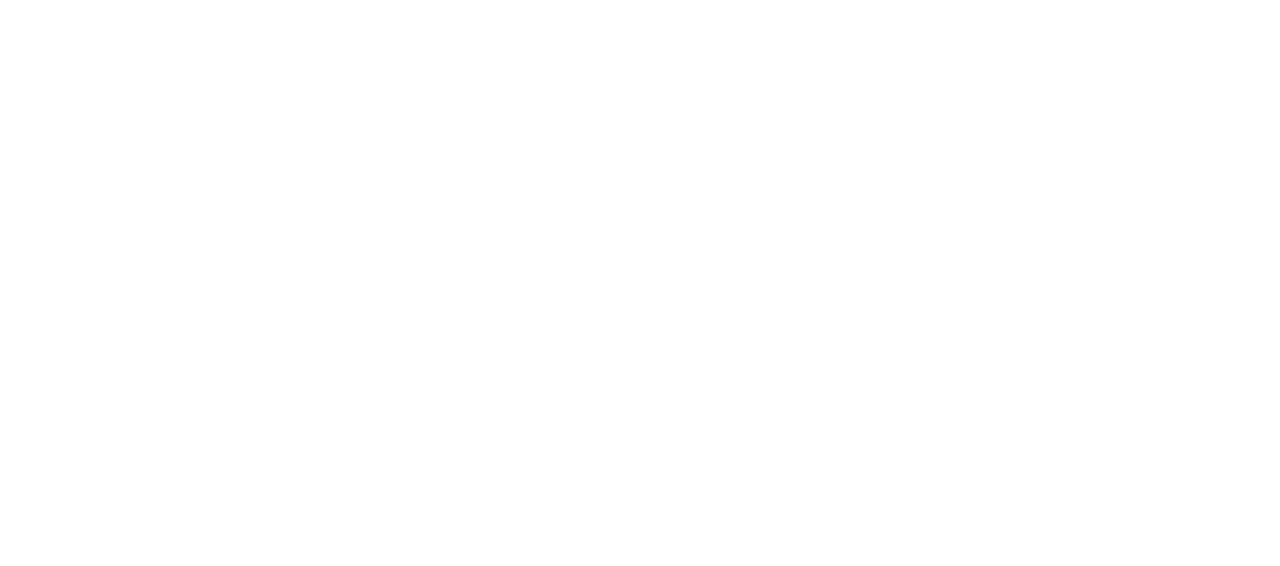
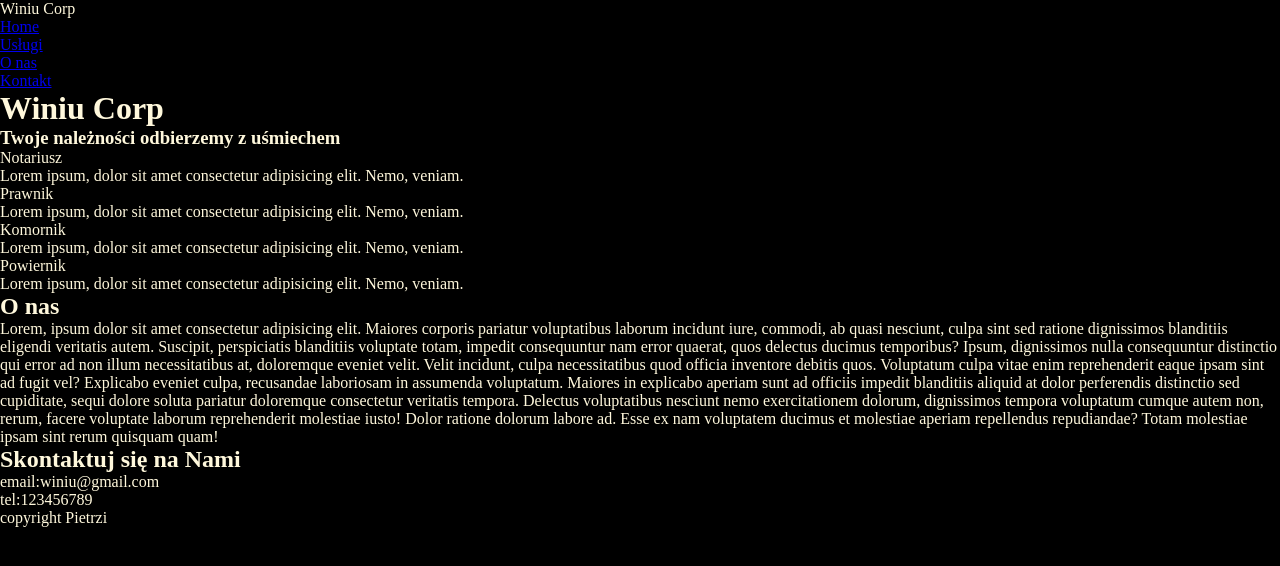
Before and after one commit to Pietrzi/strona-winiu, a plain HTML site: page index.html in a window 1280 px wide. Drawn offline with Linux system fonts and the light colour scheme.

Commit message:
first html sketch

```diff
--- a/index.html
+++ b/index.html
@@ -4,5 +4,89 @@
     <meta charset="UTF-8">
     <meta name="viewport" content="width=device-width, initial-scale=1.0">
     <title>Kancelaria Winia</title>
+    <link rel="stylesheet" href="style.css">
 </head>
+<body>
+    <nav>
+        <div class="centering-div">
+            <p class="logo-titile">Winiu Corp</p>
+            <ul>
+                <li>
+                    <a href="#">Home</a>
+                </li>
+                <li>
+                    <a href="#">Usługi</a>
+                </li>
+                <li>
+                    <a href="#">O nas</a>
+                </li>
+                <li>
+                    <a href="#">Kontakt</a>
+                </li>
+            </ul>
+        </div>
+    </nav>
+    <header class="home">
+        <div class="centering-div">
+            <h1>Winiu Corp</h1>
+            <h3>Twoje należności odbierzemy z uśmiechem</h3>
+        </div>
+    </header>
+    <section class="services">
+        <div class="centering-div">
+            <div class="services-container">
+                <div class="service-box">
+                    <p class="service-title">Notariusz</p>
+                    <p class="service-desc">Lorem ipsum, dolor sit amet consectetur adipisicing elit. Nemo, veniam.</p>
+                </div>
+                <div class="service-box">
+                    <p class="service-title">Prawnik</p>
+                    <p class="service-desc">Lorem ipsum, dolor sit amet consectetur adipisicing elit. Nemo, veniam.</p>
+                </div>
+                <div class="service-box">
+                    <p class="service-title">Komornik</p>
+                    <p class="service-desc">Lorem ipsum, dolor sit amet consectetur adipisicing elit. Nemo, veniam.</p>
+                </div>
+                <div class="service-box">
+                    <p class="service-title">Powiernik</p>
+                    <p class="service-desc">Lorem ipsum, dolor sit amet consectetur adipisicing elit. Nemo, veniam.</p>
+                </div>
+            </div>
+        </div>
+    </section>
+    <section class="about">
+        <div class="centering-div">
+            <h2>O nas</h2>
+            <p class="about-text">Lorem, ipsum dolor sit amet consectetur adipisicing elit.
+                Maiores corporis pariatur voluptatibus laborum incidunt iure, commodi,
+                ab quasi nesciunt, culpa sint sed ratione dignissimos blanditiis eligendi
+                veritatis autem. Suscipit, perspiciatis blanditiis voluptate totam,
+                impedit consequuntur nam error quaerat, quos delectus ducimus temporibus?
+                Ipsum, dignissimos nulla consequuntur distinctio qui error ad non illum
+                necessitatibus at, doloremque eveniet velit. Velit incidunt, culpa
+                necessitatibus quod officia inventore debitis quos. Voluptatum culpa vitae
+                enim reprehenderit eaque ipsam sint ad fugit vel? Explicabo eveniet culpa,
+                recusandae laboriosam in assumenda voluptatum. Maiores in explicabo aperiam
+                sunt ad officiis impedit blanditiis aliquid at dolor perferendis distinctio
+                sed cupiditate, sequi dolore soluta pariatur doloremque consectetur
+                veritatis tempora. Delectus voluptatibus nesciunt nemo exercitationem dolorum,
+                dignissimos tempora voluptatum cumque autem non, rerum, facere voluptate
+                laborum reprehenderit molestiae iusto! Dolor ratione dolorum labore ad.
+                Esse ex nam voluptatem ducimus et molestiae aperiam repellendus repudiandae?
+                Totam molestiae ipsam sint rerum quisquam quam!</p>
+        </div>
+    </section>
+    <section class="contact">
+        <div class="centering-div">
+            <h2>Skontaktuj się na Nami</h2>
+            <p class="contact-section">email:<span>winiu@gmail.com</span></p>
+            <p class="contact-section">tel:<span>123456789</span></p>
+        </div>
+    </section>
+    <footer>
+        <div class="centering-div">
+            <p class="footer-text">copyright Pietrzi</p>
+        </div>
+    </footer>
+</body>
 </html>
--- /dev/null
+++ b/style.css
@@ -0,0 +1,10 @@
+* {
+    margin: 0;
+    padding: 0;
+    box-sizing: border-box;
+}
+
+body {
+    background-color: black;
+    color: cornsilk;
+}
```
